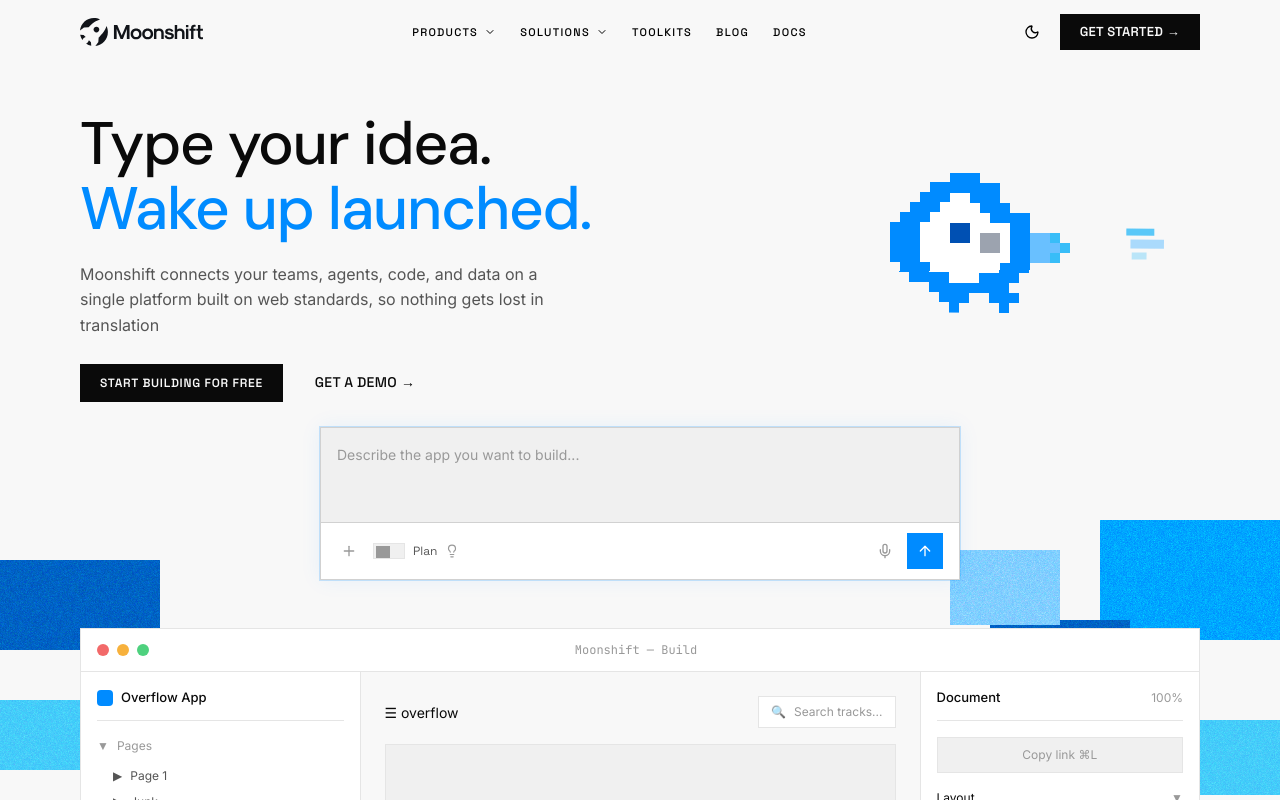
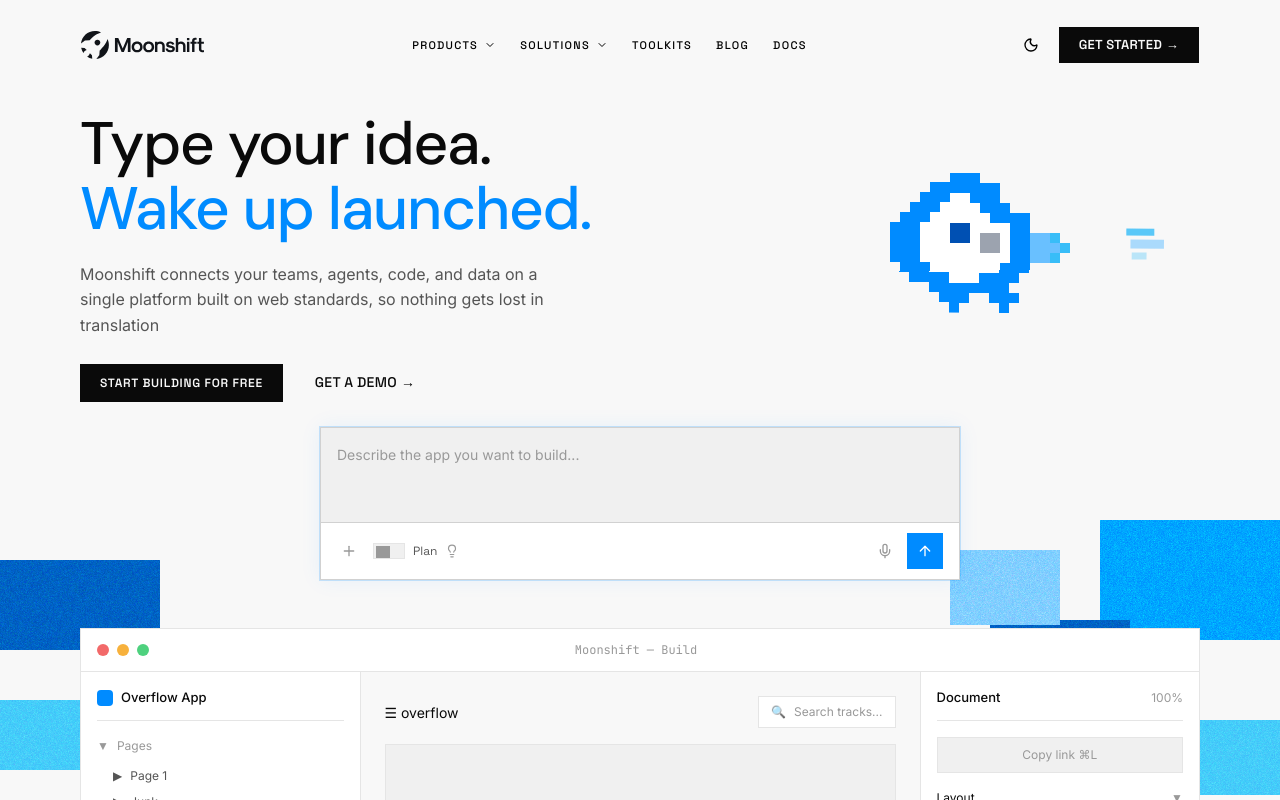
Before and after one commit to madvillax/Moonshift, a Next.js app: page / in a window 1280 px wide. Shown: the top 800 px of the page. Built offline with nearby package versions, Linux system fonts and the light colour scheme.

Commit message:
Update Navbar.tsx

```diff
--- a/src/components/Navbar.tsx
+++ b/src/components/Navbar.tsx
@@ -31,16 +31,18 @@ export default function Navbar() {
       initial={{ y: -100 }}
       animate={{ y: 0 }}
       transition={{ duration: 0.6, ease: [0.16, 1, 0.3, 1] }}
-      className={`fixed top-0 left-0 right-0 z-50 transition-all duration-500 ${
-        isScrolled
-          ? theme === "light"
-            ? "bg-white/90 backdrop-blur-xl border-b border-black/10 shadow-[0_1px_0_rgba(0,0,0,0.06)]"
-            : "bg-[#0A0A0A]/95 backdrop-blur-xl border-b border-white/10 shadow-[0_1px_0_rgba(255,255,255,0.1)]"
-          : "bg-bg-deep border-b border-transparent"
-      }`}
+      className="fixed top-0 left-0 right-0 z-50 flex justify-center px-6 lg:px-10"
     >
-      <div className="max-w-[1200px] mx-auto px-6 lg:px-10">
-        <div className="flex items-center justify-between h-16">
+      <div
+        className={`w-full max-w-[1200px] transition-all duration-500 ${
+          isScrolled
+            ? theme === "light"
+              ? "mt-0 bg-white/90 backdrop-blur-xl border border-black/10 shadow-[0_1px_0_rgba(0,0,0,0.06)]"
+              : "mt-0 bg-[#0A0A0A]/95 backdrop-blur-xl border border-white/10 shadow-[0_1px_0_rgba(255,255,255,0.1)]"
+            : "mt-3 bg-bg-deep border border-transparent"
+        }`}
+      >
+        <div className="flex items-center justify-between h-16 px-6 lg:px-10">
           <a href="#" className="flex items-center gap-2">
             <img
               src={
@@ -105,7 +107,9 @@ export default function Navbar() {
             initial={{ opacity: 0, height: 0 }}
             animate={{ opacity: 1, height: "100vh" }}
             exit={{ opacity: 0, height: 0 }}
-            className="lg:hidden fixed inset-0 top-16 bg-bg-deep z-40 overflow-y-auto"
+            className={`lg:hidden fixed inset-0 z-40 overflow-y-auto bg-bg-deep ${
+              isScrolled ? "top-16" : "top-[76px]"
+            }`}
           >
             <div className="px-6 py-8 space-y-6">
               {navLinks.map((link) => (
```
